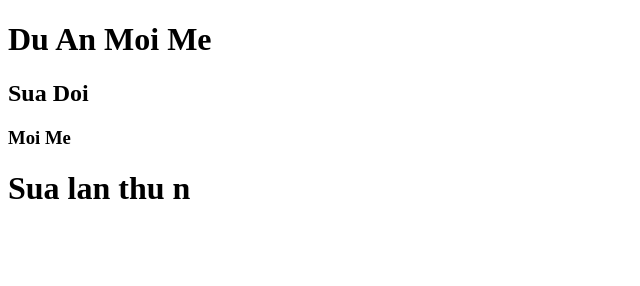
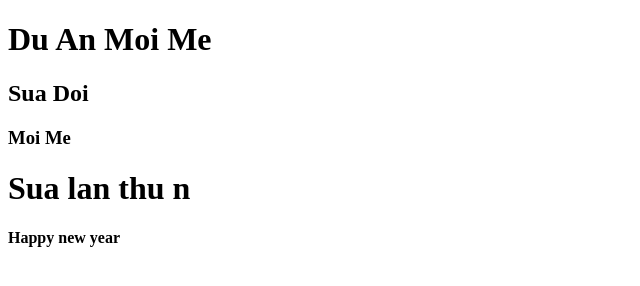
Before and after one commit to TNM2004/DuAn2, a plain HTML site: page index.html in a window 1280 px wide. Shown: the whole page, without its empty margins (0-640 px from the left). Drawn offline with Linux system fonts and the light colour scheme.

Commit message:
7nd commit

```diff
--- a/index.html
+++ b/index.html
@@ -10,5 +10,6 @@
     <h2>Sua Doi</h2>
     <h3>Moi Me</h3>
     <h1>Sua lan thu n</h1>
+    <h4>Happy new year</h4>
 </body>
 </html>
```
